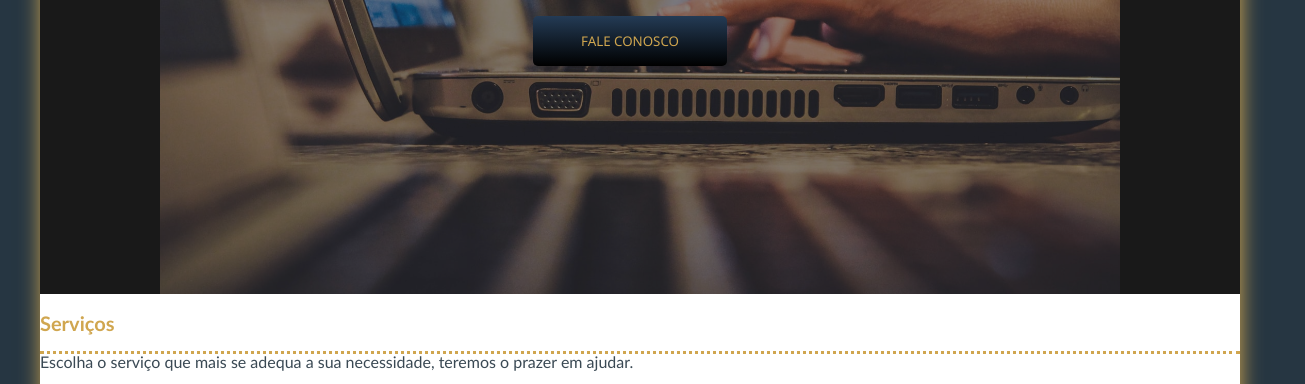
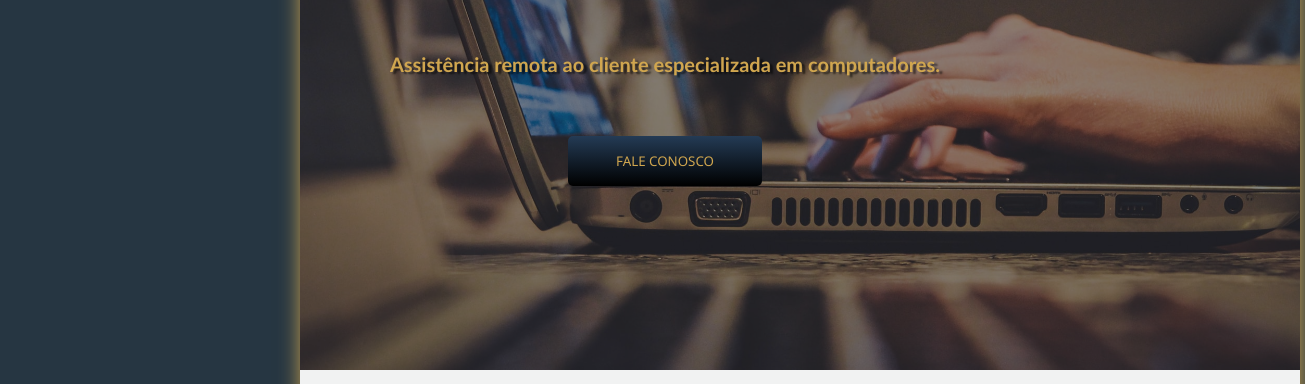
Before and after one commit to Sifercil/sifercil, a plain HTML site: page index.html in a window 1280 px wide. Shown: the part 310-694 px from the top of the page, 1305 px wide, since content can reach past the window. Drawn offline with Linux system fonts and the light colour scheme; files whose address does not match are found by name.

Commit message:
Atualização css
estilização realizada

```diff
--- a/assets/css/style.css
+++ b/assets/css/style.css
@@ -8,7 +8,7 @@ h1{
 h2, h3 {
 	color: rgba(208,166,79);
 	font-size: 20px;
-	text-align: left;
+	text-align: center;
 }
 p{
 	color: rgba(38, 54, 66, 0.904) ;
@@ -34,7 +34,7 @@ body{
 #interface{
 	position: absolute;
 	width: 100%;
-
+	font-family: "Bitstream Vera Sans","Trebuchet MS", "Verdana Ref", sans-serif;
 }
 
 /*CABECALHO*/
@@ -68,7 +68,7 @@ nav.menu{
     display: inline-block;
 	position: absolute;
 	right: 200px;
-	top: 5px;
+	top: 15px;
 }
 nav.menu ul li{
 	display: inline;
@@ -84,42 +84,36 @@ nav.menu li a:hover{
 
 /*CORPO*/
 #corpo{
-	position: relative;
-	bottom: 20px;
-    display: block;
-    width: 1200px;
+	width: 1000px;
     text-align: center;
-    font-family: "Bitstream Vera Sans","Trebuchet MS", "Verdana Ref", sans-serif;
-    background-color: rgba(255, 255, 255, 1.0);
+    background-color: rgba(255, 255, 255, 0.932);
     box-shadow: 1px 2px 20px rgb(208 166 79);
-    margin: 0 auto;
+    margin:120px 300px 30px 300px;
 }
 header.cabecalho-corpo-home{
 text-shadow: .2rem .1rem 2px rgba(0,0,0,0.6);
-
 }
 .img-wrapper{
 	background-color: rgba(0,0,0,0.9);
 	position: relative;
-	width: 1200px;
-	height: 78vh;
+	width: 1000px;
+	height: 70vh;
 
 }
 .img-wrapper img{
 	object-fit: cover;
     opacity: 0.5;
-    width: 75vw;
-    height: 78vh;
+    width: 1000px;
+    height: 70vh;
 }
 .banner{
-	font-weight: 700;
+	font-weight: 800;
     line-height: 5rem;
     position: absolute;
     display: inline-block;
-    width: 820px;
-    height: 410px;
-    top: 100px;
-    right: 200px;
+    width: 100%;
+    top: 200px;
+	left: 25px;
 }
 button{
 	text-transform: uppercase;
@@ -134,7 +128,7 @@ button{
 }
 article{
 display: block;
-
+width: 100%;
 }
 
 /*RODAPE*/
```
